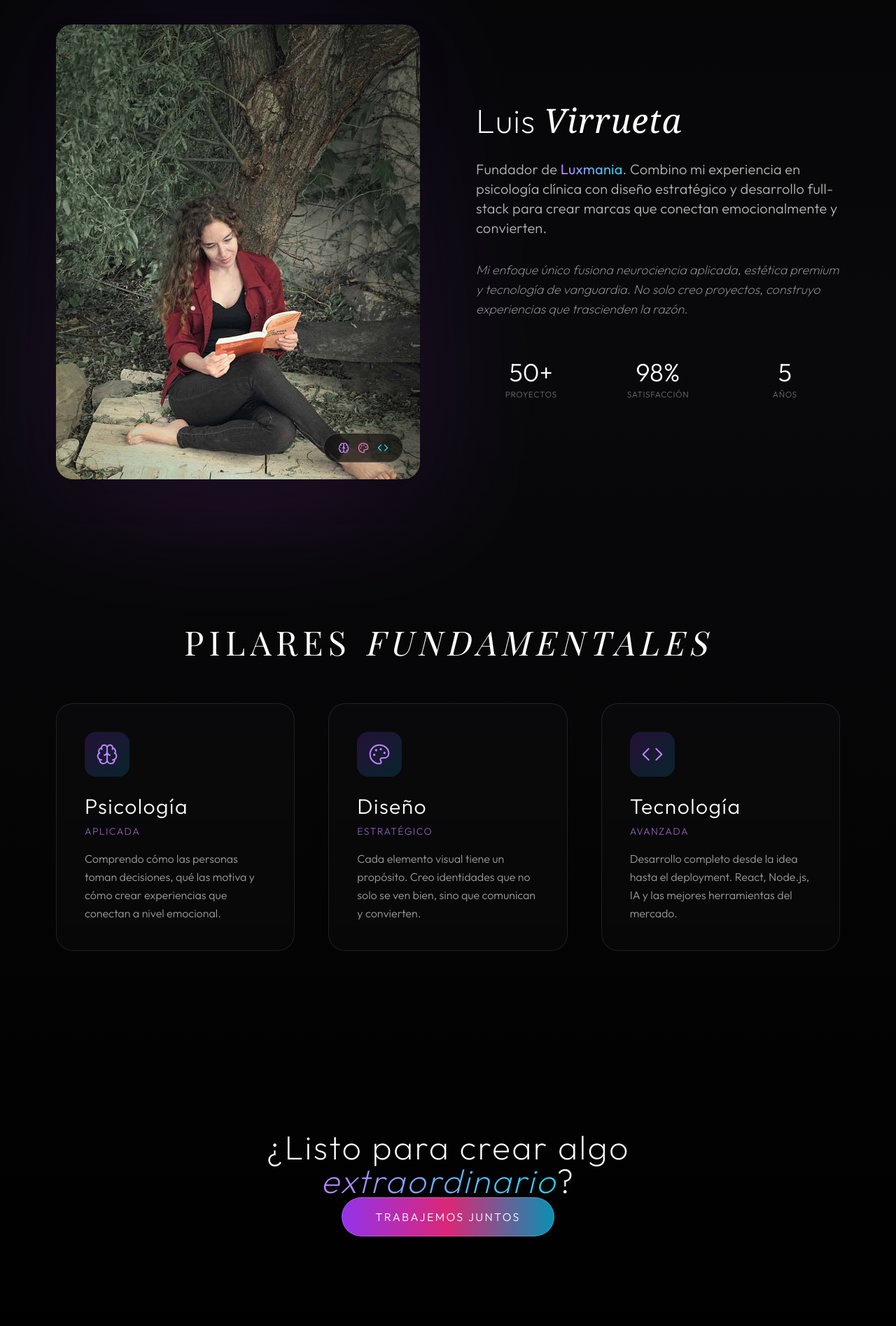
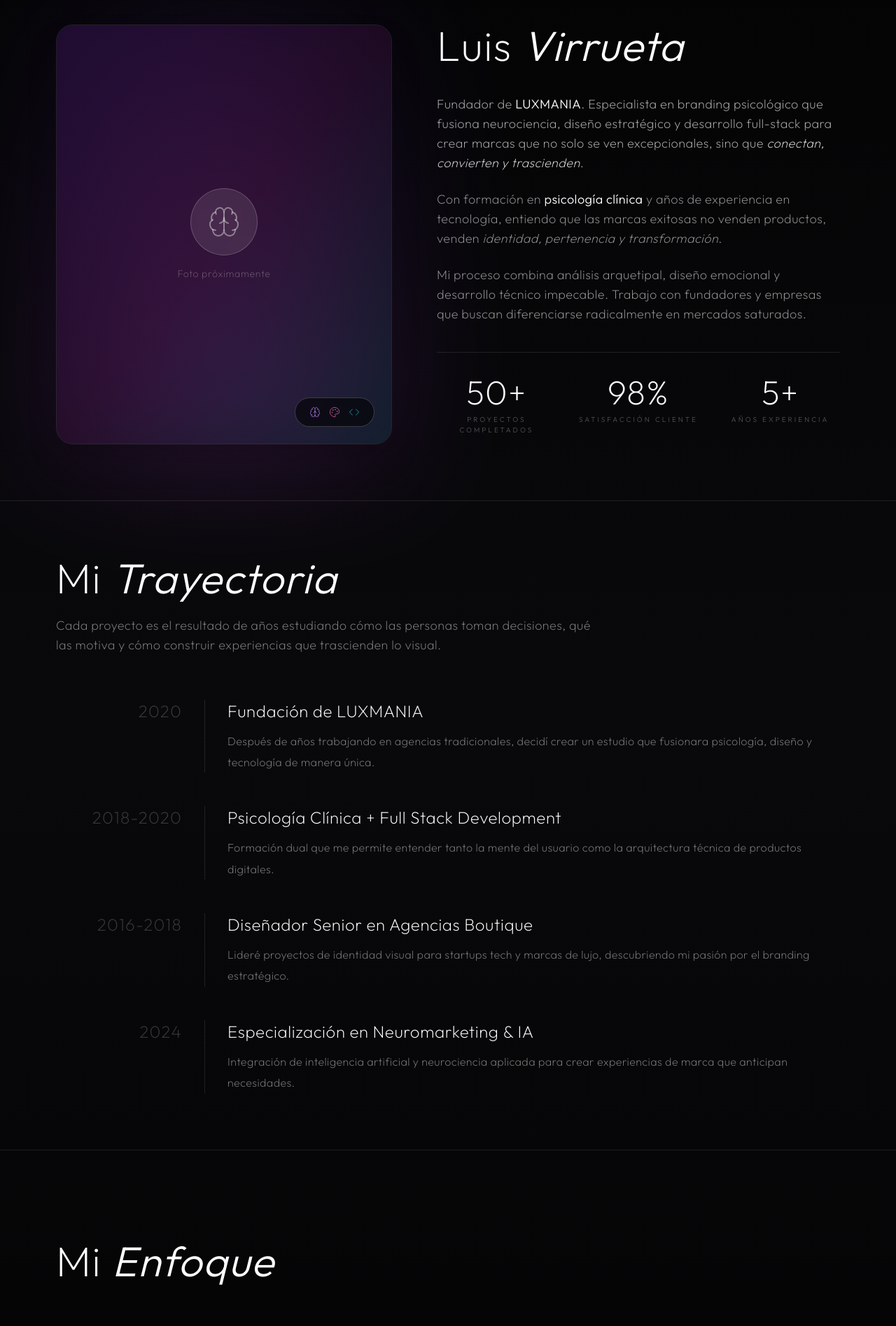
Before and after one commit to noirpraxis-dotcom/luis-virrueta-web, a React (Vite) app: page /sobre-mi in a window 1280 px wide. Shown: the part 880-2775 px from the top of the page at 70% size. Built offline with nearby package versions, Linux system fonts and the light colour scheme; grey boxes are pictures that could not be loaded.

Commit message:
Pocahontas 3000

```diff
--- a/src/pages/AboutPage.jsx
+++ b/src/pages/AboutPage.jsx
@@ -183,12 +183,12 @@ const AboutPage = () => {
         <div className="absolute bottom-0 left-0 right-0 h-20 bg-gradient-to-b from-transparent to-black pointer-events-none z-30" />
       </section>
 
-      {/* Photo + Bio Section */}
+      {/* Photo + Bio Section - REDISEÑADO */}
       <section className="py-20 px-6 lg:px-20">
-        <div className="max-w-7xl mx-auto">
+        <div className="max-w-6xl mx-auto">
           {/* Grid: Photo + Bio */}
-          <div className="grid lg:grid-cols-2 gap-12 lg:gap-20 items-center max-w-6xl mx-auto">
-            {/* Photo */}
+          <div className="grid lg:grid-cols-[1fr_1.2fr] gap-16 items-start">
+            {/* Photo con placeholder temporal */}
             <motion.div
               initial={{ opacity: 0, x: -30 }}
               animate={isHeroInView ? { opacity: 1, x: 0 } : {}}
@@ -214,12 +214,16 @@ const AboutPage = () => {
                 }}
               />
 
-              <div className="relative rounded-3xl overflow-hidden shadow-2xl">
-                <img
-                  src="/about ligera.jpg"
-                  alt="Luis Virrueta"
-                  className="w-full aspect-[4/5] object-cover"
-                />
+              <div className="relative rounded-3xl overflow-hidden shadow-2xl border border-white/10">
+                {/* Placeholder temporal con gradiente */}
+                <div className="w-full aspect-[4/5] bg-gradient-to-br from-purple-900/30 via-fuchsia-900/20 to-cyan-900/30 flex items-center justify-center">
+                  <div className="text-center space-y-4">
+                    <div className="w-24 h-24 rounded-full bg-white/10 backdrop-blur-sm border border-white/20 mx-auto flex items-center justify-center">
+                      <Brain className="w-12 h-12 text-white/40" strokeWidth={1} />
+                    </div>
+                    <p className="text-white/30 text-sm font-extralight tracking-wider">Foto próximamente</p>
+                  </div>
+                </div>
 
                 {/* Badge overlay minimalista */}
                 <motion.div
@@ -229,65 +233,55 @@ const AboutPage = () => {
                   className="absolute bottom-6 right-6"
                 >
                   <div className="flex items-center gap-3 px-5 py-3 rounded-full bg-black/60 backdrop-blur-xl border border-white/20">
-                    <Brain className="w-4 h-4 text-purple-400" />
-                    <Palette className="w-4 h-4 text-pink-400" />
-                    <Code className="w-4 h-4 text-cyan-400" />
+                    <Brain className="w-4 h-4 text-purple-400" strokeWidth={1} />
+                    <Palette className="w-4 h-4 text-pink-400" strokeWidth={1} />
+                    <Code className="w-4 h-4 text-cyan-400" strokeWidth={1} />
                   </div>
                 </motion.div>
               </div>
             </motion.div>
 
-            {/* Bio elegante */}
+            {/* Bio elegante EXPANDIDA */}
             <motion.div
               initial={{ opacity: 0, x: 30 }}
               animate={isHeroInView ? { opacity: 1, x: 0 } : {}}
               transition={{ duration: 1, delay: 1 }}
-              className="space-y-8"
+              className="space-y-10"
             >
               <motion.h2
-                className="text-4xl lg:text-5xl font-extralight text-white"
-                style={{ letterSpacing: '0.02em' }}
+                className="text-5xl lg:text-6xl font-extralight text-white tracking-wide"
               >
-                Luis <span className="italic font-serif" style={{ fontFamily: 'Georgia, serif', fontWeight: 200 }}>Virrueta</span>
+                Luis <span className="italic font-light">Virrueta</span>
               </motion.h2>
 
+              <div className="space-y-6">
                 <motion.p
-                className="text-white/70 text-lg lg:text-xl font-light leading-relaxed"
-                style={{ letterSpacing: '0.01em' }}
+                  className="text-white/70 text-base lg:text-lg font-extralight leading-[1.9] tracking-wide"
                 >
                   Fundador de{' '}
-                <motion.span
-                  className="bg-gradient-to-r from-purple-400 via-cyan-400 to-pink-400 bg-clip-text text-transparent font-normal"
-                  style={{
-                    backgroundSize: '200% 100%',
-                    backgroundPosition: '0% 50%'
-                  }}
-                  animate={{
-                    backgroundPosition: ['0% 50%', '100% 50%', '0% 50%']
-                  }}
-                  transition={{
-                    duration: 6,
-                    repeat: Infinity,
-                    ease: "easeInOut"
-                  }}
-                >
-                  Luxmania
-                </motion.span>
-                . Combino mi experiencia en psicología clínica con diseño estratégico y desarrollo full-stack para crear marcas que conectan emocionalmente y convierten.
+                  <span className="text-white font-light">LUXMANIA</span>
+                  . Especialista en branding psicológico que fusiona neurociencia, diseño estratégico y desarrollo full-stack para crear marcas que no solo se ven excepcionales, sino que <span className="italic text-white/90">conectan, convierten y trascienden</span>.
                 </motion.p>
 
                 <motion.p
-                className="text-white/60 text-base lg:text-lg font-extralight leading-relaxed italic"
+                  className="text-white/60 text-base lg:text-lg font-extralight leading-[1.9] tracking-wide"
                 >
-                Mi enfoque único fusiona neurociencia aplicada, estética premium y tecnología de vanguardia. No solo creo proyectos, construyo experiencias que trascienden la razón.
+                  Con formación en <span className="text-white font-light">psicología clínica</span> y años de experiencia en tecnología, entiendo que las marcas exitosas no venden productos, venden <span className="italic">identidad, pertenencia y transformación</span>.
                 </motion.p>
 
-              {/* Stats minimalistas */}
-              <div className="grid grid-cols-3 gap-6 pt-6">
+                <motion.p
+                  className="text-white/60 text-base lg:text-lg font-extralight leading-[1.9] tracking-wide"
+                >
+                  Mi proceso combina análisis arquetipal, diseño emocional y desarrollo técnico impecable. Trabajo con fundadores y empresas que buscan diferenciarse radicalmente en mercados saturados.
+                </motion.p>
+              </div>
+
+              {/* Stats minimalistas mejorados */}
+              <div className="grid grid-cols-3 gap-8 pt-8 border-t border-white/10">
                 {[
-                  { value: '50+', label: 'Proyectos' },
-                  { value: '98%', label: 'Satisfacción' },
-                  { value: '5', label: 'Años' }
+                  { value: '50+', label: 'Proyectos Completados' },
+                  { value: '98%', label: 'Satisfacción Cliente' },
+                  { value: '5+', label: 'Años Experiencia' }
                 ].map((stat, i) => (
                   <motion.div
                     key={i}
@@ -296,8 +290,8 @@ const AboutPage = () => {
                     transition={{ duration: 0.8, delay: 1.2 + i * 0.1 }}
                     className="text-center"
                   >
-                    <div className="text-3xl lg:text-4xl font-light text-white mb-1">{stat.value}</div>
-                    <div className="text-white/40 text-xs uppercase tracking-wider font-light">{stat.label}</div>
+                    <div className="text-4xl lg:text-5xl font-extralight text-white mb-2 tracking-wide">{stat.value}</div>
+                    <div className="text-white/30 text-[10px] uppercase tracking-[0.3em] font-light">{stat.label}</div>
                   </motion.div>
                 ))}
               </div>
@@ -306,28 +300,88 @@ const AboutPage = () => {
         </div>
       </section>
 
-      {/* Pillars Section - Los 3 pilares */}
-      <section className="relative py-20 lg:py-32 px-6 lg:px-20">
-        <div className="relative max-w-7xl mx-auto">
+      {/* Experiencia y Trayectoria */}
+      <section className="py-20 px-6 lg:px-20 border-t border-white/10">
+        <div className="max-w-6xl mx-auto">
           <motion.div
             initial={{ opacity: 0, y: 30 }}
             whileInView={{ opacity: 1, y: 0 }}
             viewport={{ once: true }}
             transition={{ duration: 0.8 }}
-            className="text-center mb-16"
+            className="mb-16"
           >
-            <h2 className="text-3xl lg:text-5xl font-bold mb-4 font-display text-white"
-              style={{
-                letterSpacing: '0.15em',
-                fontWeight: 300,
-                textTransform: 'uppercase'
-              }}
+            <h2 className="text-4xl lg:text-6xl font-extralight text-white tracking-wide mb-6">
+              Mi <span className="italic font-light">Trayectoria</span>
+            </h2>
+            <p className="text-white/50 text-base lg:text-lg font-extralight leading-[1.9] tracking-wide max-w-3xl">
+              Cada proyecto es el resultado de años estudiando cómo las personas toman decisiones, qué las motiva y cómo construir experiencias que trascienden lo visual.
+            </p>
+          </motion.div>
+
+          <div className="space-y-12">
+            {[
+              {
+                year: '2020',
+                title: 'Fundación de LUXMANIA',
+                description: 'Después de años trabajando en agencias tradicionales, decidí crear un estudio que fusionara psicología, diseño y tecnología de manera única.'
+              },
+              {
+                year: '2018-2020',
+                title: 'Psicología Clínica + Full Stack Development',
+                description: 'Formación dual que me permite entender tanto la mente del usuario como la arquitectura técnica de productos digitales.'
+              },
+              {
+                year: '2016-2018',
+                title: 'Diseñador Senior en Agencias Boutique',
+                description: 'Lideré proyectos de identidad visual para startups tech y marcas de lujo, descubriendo mi pasión por el branding estratégico.'
+              },
+              {
+                year: '2024',
+                title: 'Especialización en Neuromarketing & IA',
+                description: 'Integración de inteligencia artificial y neurociencia aplicada para crear experiencias de marca que anticipan necesidades.'
+              }
+            ].map((milestone, i) => (
+              <motion.div
+                key={i}
+                initial={{ opacity: 0, x: -30 }}
+                whileInView={{ opacity: 1, x: 0 }}
+                viewport={{ once: true }}
+                transition={{ delay: i * 0.1 }}
+                className="grid lg:grid-cols-[180px_1fr] gap-8 items-start group"
               >
-              Pilares <span className="italic font-extralight">Fundamentales</span>
+                <div className="text-white/20 text-2xl font-extralight tracking-wider lg:text-right">
+                  {milestone.year}
+                </div>
+                <div className="border-l border-white/10 pl-8 group-hover:border-white/20 transition-colors">
+                  <h3 className="text-white text-xl lg:text-2xl font-extralight tracking-wide mb-3">
+                    {milestone.title}
+                  </h3>
+                  <p className="text-white/50 font-extralight text-base leading-[1.9] tracking-wide">
+                    {milestone.description}
+                  </p>
+                </div>
+              </motion.div>
+            ))}
+          </div>
+        </div>
+      </section>
+
+      {/* Pillars Section - Los 3 pilares MEJORADO */}
+      <section className="relative py-20 lg:py-32 px-6 lg:px-20 border-t border-white/10">
+        <div className="relative max-w-6xl mx-auto">
+          <motion.div
+            initial={{ opacity: 0, y: 30 }}
+            whileInView={{ opacity: 1, y: 0 }}
+            viewport={{ once: true }}
+            transition={{ duration: 0.8 }}
+            className="mb-16"
+          >
+            <h2 className="text-4xl lg:text-6xl font-extralight text-white tracking-wide">
+              Mi <span className="italic font-light">Enfoque</span>
             </h2>
           </motion.div>
 
-          <div className="grid lg:grid-cols-3 gap-8 lg:gap-12">
+          <div className="grid lg:grid-cols-3 gap-8">
             {pillars.map((pillar, index) => {
               const Icon = pillar.icon
               return (
@@ -337,27 +391,22 @@ const AboutPage = () => {
                   whileInView={{ opacity: 1, y: 0 }}
                   viewport={{ once: true }}
                   transition={{ duration: 0.8, delay: index * 0.2 }}
-                  whileHover={{ y: -8, scale: 1.02 }}
                   className="relative group"
                 >
-                  <div className="relative bg-white/[0.02] backdrop-blur-sm border border-white/10 rounded-3xl p-8 lg:p-10 hover:border-purple-500/30 transition-all duration-500">
-                    {/* Icon */}
-                    <motion.div
-                      className="w-16 h-16 rounded-2xl bg-gradient-to-br from-purple-600/20 to-cyan-600/20 flex items-center justify-center mb-6 group-hover:scale-110 transition-transform duration-500"
-                    >
-                      <Icon className="w-8 h-8 text-purple-400 group-hover:text-cyan-400 transition-colors" strokeWidth={1.5} />
-                    </motion.div>
+                  <div className="relative border border-white/10 rounded-2xl p-10 hover:border-white/20 transition-all duration-500 bg-white/[0.02]">
+                    {/* Icon minimal */}
+                    <Icon className="w-10 h-10 text-white/30 mb-8 group-hover:text-white/50 transition-colors" strokeWidth={1} />
 
                     {/* Title */}
-                    <h3 className="text-2xl lg:text-3xl font-light text-white mb-2" style={{ letterSpacing: '0.05em' }}>
+                    <h3 className="text-white/30 uppercase tracking-[0.3em] text-[10px] font-light mb-3">
+                      {pillar.subtitle}
+                    </h3>
+                    <h4 className="text-2xl lg:text-3xl font-extralight text-white mb-6 tracking-wide">
                       {pillar.title}
-                    </h3>
-                    <p className="text-sm text-purple-400/70 uppercase tracking-widest font-light mb-4">
-                      {pillar.subtitle}
-                    </p>
+                    </h4>
 
                     {/* Description */}
-                    <p className="text-white/60 text-base font-light leading-relaxed">
+                    <p className="text-white/50 text-base font-extralight leading-[1.9] tracking-wide">
                       {pillar.description}
                     </p>
                   </div>
@@ -368,37 +417,38 @@ const AboutPage = () => {
         </div>
       </section>
 
-      {/* CTA Final minimalista */}
-      <section className="relative py-20 lg:py-32 px-6 lg:px-20">
-        <div className="relative max-w-4xl mx-auto text-center">
+      {/* CTA Final minimalista premium */}
+      <section className="relative py-20 lg:py-32 px-6 lg:px-20 border-t border-white/10">
+        <div className="relative max-w-5xl mx-auto">
           <motion.div
             initial={{ opacity: 0, y: 30 }}
             whileInView={{ opacity: 1, y: 0 }}
             viewport={{ once: true }}
             transition={{ duration: 0.8 }}
-            className="space-y-8"
+            className="space-y-12"
           >
-            <h2 className="text-3xl lg:text-5xl font-extralight text-white" style={{ letterSpacing: '0.05em' }}>
-              ¿Listo para crear algo{' '}
-              <span className="bg-gradient-to-r from-purple-400 to-cyan-400 bg-clip-text text-transparent italic">extraordinario</span>?
+            <div className="space-y-6">
+              <h2 className="text-4xl lg:text-6xl font-extralight text-white tracking-wide leading-tight">
+                ¿Listo para crear una marca que{' '}
+                <span className="italic font-light">trascienda</span>?
               </h2>
+              <p className="text-white/50 text-base lg:text-lg font-extralight leading-[1.9] tracking-wide max-w-3xl">
+                No trabajo con todos. Selecciono proyectos donde puedo generar impacto real y donde existe alineación de visión. Si buscas diferenciarte radicalmente, hablemos.
+              </p>
+            </div>
 
-            <Link to="/contacto">
-              <motion.button
-                whileHover={{ scale: 1.05, y: -2 }}
-                whileTap={{ scale: 0.95 }}
-                className="relative px-12 py-4 rounded-full text-white text-base font-light tracking-wider uppercase overflow-hidden group"
-                style={{ letterSpacing: '0.15em' }}
+            <Link to="/contacto" className="inline-block group">
+              <motion.div
+                whileHover={{ x: 4 }}
+                className="flex items-center gap-4 text-white font-extralight text-sm tracking-[0.3em] uppercase"
               >
-                {/* Background gradient animado */}
-                <div className="absolute inset-0 bg-gradient-to-r from-purple-600 via-pink-600 to-cyan-600 group-hover:scale-110 transition-transform duration-500" />
-
-                {/* Border */}
-                <div className="absolute inset-0 rounded-full border border-white/20" />
-
-                {/* Text */}
-                <span className="relative z-10">Trabajemos Juntos</span>
-              </motion.button>
+                <span>Trabajemos Juntos</span>
+                <motion.div
+                  className="w-16 h-px bg-white/40 group-hover:bg-white transition-colors"
+                  whileHover={{ width: 80 }}
+                />
+                <Sparkles className="w-4 h-4 text-white/40 group-hover:text-white transition-colors" strokeWidth={1} />
+              </motion.div>
             </Link>
           </motion.div>
         </div>
```
Also changed, not shown: src/pages/ContactoPage.jsx (+60 -56 lines). Lines whose indentation alone changed are shown as unchanged.
